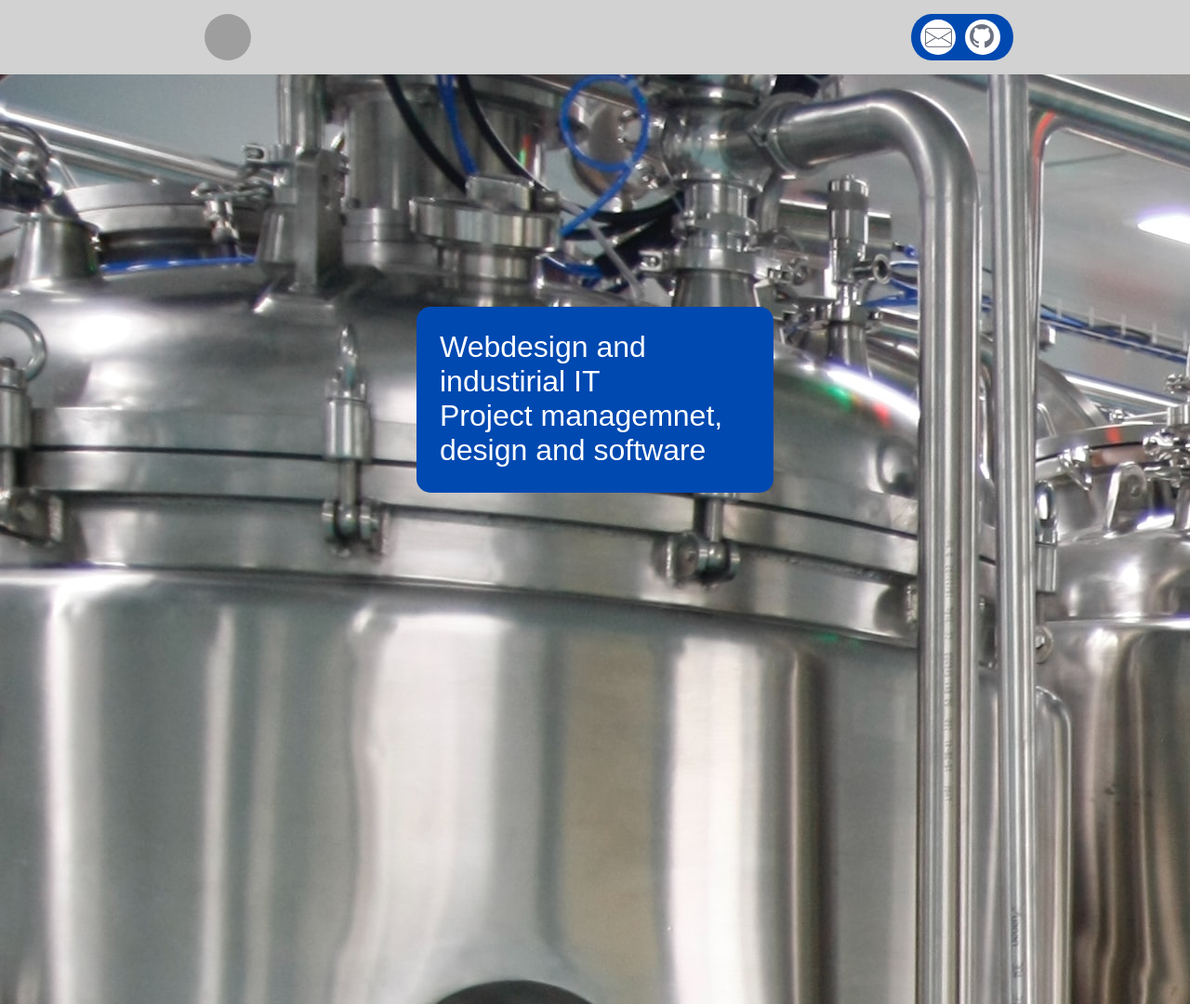
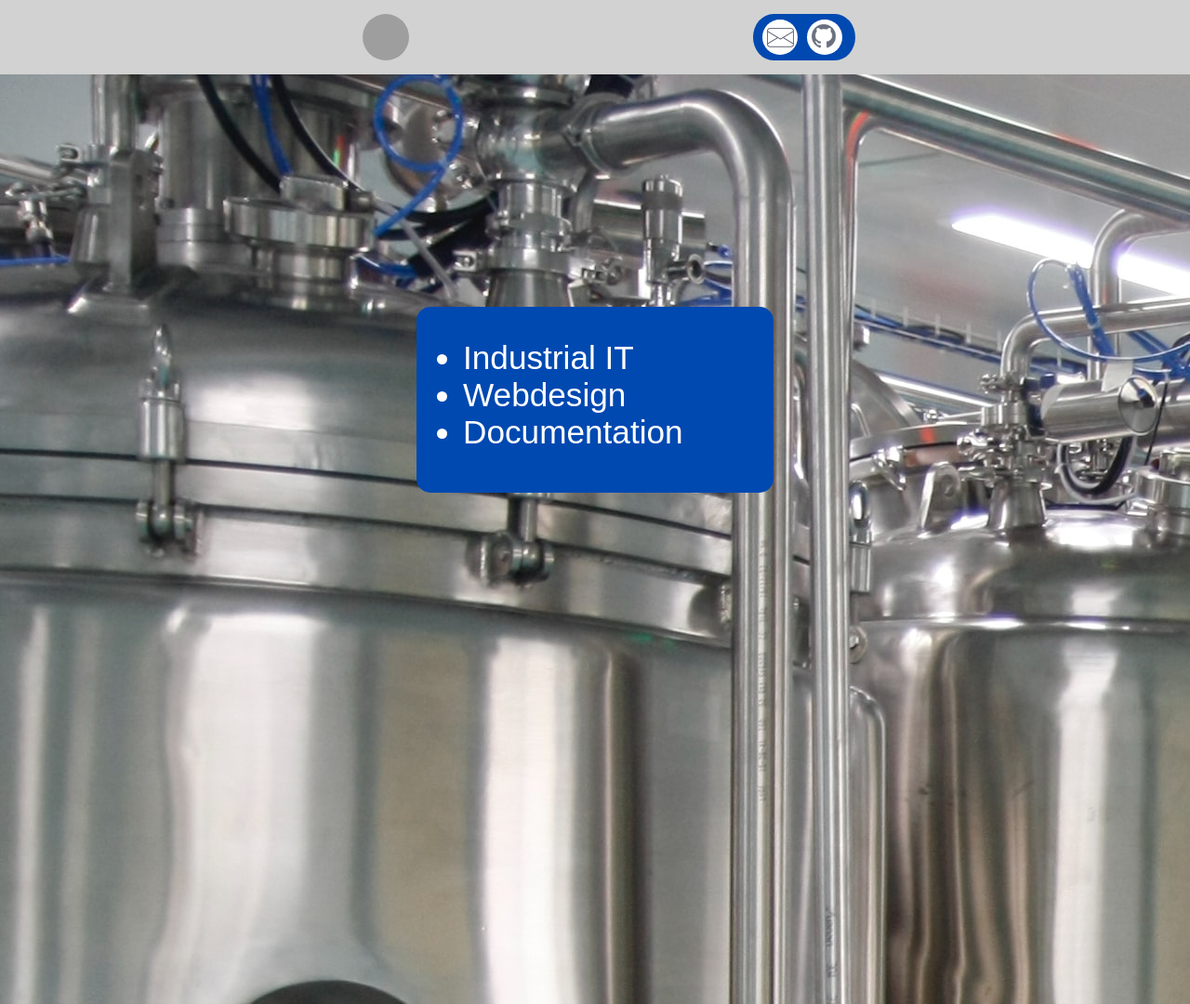
Before and after one commit to martinknu/martinknu.github.io, a plain HTML site: page index.html in a window 1280 px wide. Shown: the top 1080 px of the page at 93% size. Drawn offline with Linux system fonts and the light colour scheme; grey boxes are pictures that could not be loaded.

Commit message:
New hero section

```diff
--- a/index.html
+++ b/index.html
@@ -14,12 +14,15 @@
 
             <header class="header">
                 <div class="centered_header">
+
                     <div class="header_front">
                         <a href="index.html" >
                             <div class="header_nav_to_index" style="background-image: url(./icons/mealphad2d2d2.png)"> </div>
                         </a>
                     </div>
+
                     <h1> </h1>
+
                     <div class="header_float">
                         <a href="contactme.html" >
                             <div class="contact_me"  style="background-image: url(./icons/email.png);"></div>
@@ -28,6 +31,7 @@
                             <div class="contact_me" style="background-image: url(./icons/github.png); background-size: 85%;" ></div>
                         </a>
                     </div>
+
                 </div>
             </header>
 
@@ -35,8 +39,14 @@
 
 
             <div class="hero_outer">
-                <div style="background-image: url(media/crystal-kwok-HWLvqmKllVw-unsplash.jpg); width: 100%; height: 1000px; position: relative; object-fit: cover;">
-                    <div style="background-color: cyan; position: absolute; top: 25%; left: 35%; width: 30%; height:200px; background-color:var(--mainColor); color: white; font-size: 2em; padding: 25px; border-radius: 15px; text-align: left; "> Webdesign and industirial IT <br> Project managemnet, design and software</div>
+                <div class="hero_back_img">
+                    <div class="hero_text">
+                        <ul style="position: absolute; top: 0px; left: 10px;">
+                            <li>Industrial IT </li>
+                            <li>Webdesign </li>
+                            <li>Documentation </li>
+                        </ul>
+                    </div>
                 </div>
                     <!-- <img src="media/crystal-kwok-HWLvqmKllVw-unsplash.jpg" alt="Process automation" width="100%"> -->
                 <div class="hero">
@@ -57,7 +67,7 @@
                     <div class="navigation_01" onmouseover="bigImg(this)" onmouseout="normalImg(this)">
                         <div class="card_top" > </div>
                         <div class="card_media" style="background-position: 0px 0px; background-image: url(./media/backend.jpg);"> </div>
-                        <div class="card_header" > Web </div>
+                        <div class="card_header" > Webdesign </div>
                         <div class="card_desc" > Webdesign with Django framework, Python and wagtail CMS</div>
                     </div>
                 </a>
@@ -65,7 +75,7 @@
                     <div class="navigation_01" onmouseover="bigImg(this)" onmouseout="normalImg(this)">
                         <div class="card_top" > </div>
                         <div class="card_media" style="background-position: -35px 0px; background-image: url(./media/highfive.jpg);"> </div>
-                        <div class="card_header" > Automate documentation </div>
+                        <div class="card_header" > Documentation </div>
                         <div class="card_desc" > Documentation can be created automatically, free up time and resources  </div>
                     </div>
                 </a>
--- a/styles.css
+++ b/styles.css
@@ -1,4 +1,3 @@
-
 :root{
     --cardHeight: 500px;
     --cardWidth: 250px;
@@ -48,7 +47,7 @@ a{
 
 /* Header will have a flex basis of 100% to take up one whole column at all times*/
 .header{
-    display: block;
+    display: flex;
     position: fixed;
     top: 0px;
     left: 0px;
@@ -106,6 +105,7 @@ a{
     color: var(--complementryColor);
     margin: 0px;
     align-items: center;
+    min-width: 300px;
 }
 
 /*Div within header: contact, etc*/
@@ -162,7 +162,32 @@ a{
      min-height: 300px;
  }
 
-/*hero section*/
+
+.hero_back_img{
+    background-image: url(media/crystal-kwok-HWLvqmKllVw-unsplash.jpg);
+    width: 100%;
+    height: 1000px;
+    position: relative;
+    background-position: -200px 0px;
+}
+
+
+.hero_text{
+    position: absolute;
+    top: 25%;
+    left: 35%;
+    width: 30%;
+    height:200px;
+    background-color:var(--mainColor);
+    color: white;
+    font-size: 2.2em;
+    padding: 25px;
+    border-radius: 15px;
+    text-align: left;
+    min-width: 300px;
+}
+
+/*hero section Old hero logo*/
 .hero{
     position: absolute;
     display: block;
```
